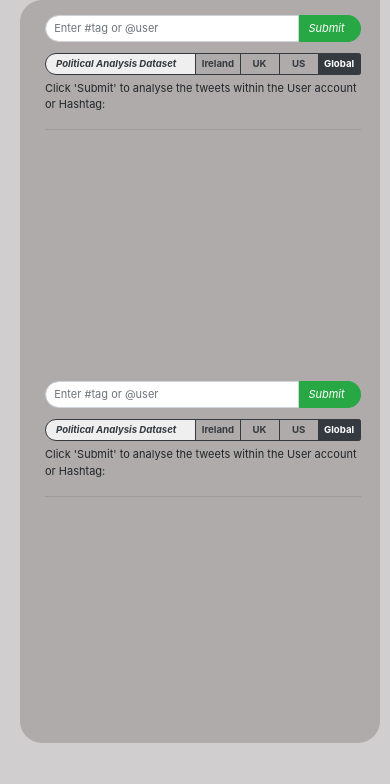
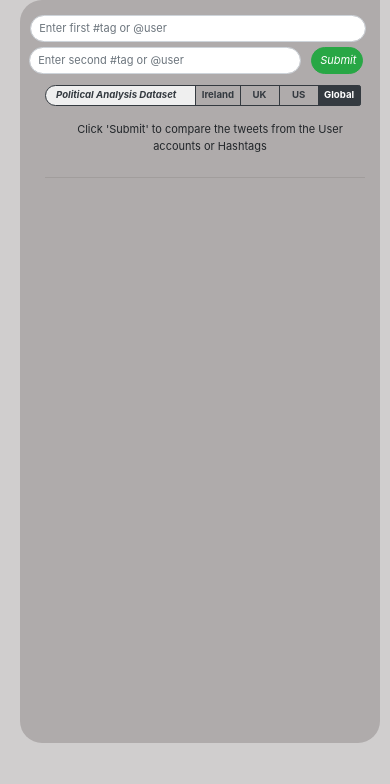
Before and after one commit to a-mcloughlin/final-year-project, a Flask app: page /compare_tweets in a window 390 px wide. Shown: the part 60-844 px from the top of the page. Run offline with Flask 2, Linux system fonts and the light colour scheme; some libraries are stand-ins or nearby versions.

Commit message:
Update compare tweets page (#47)

```diff
--- a/app.py
+++ b/app.py
@@ -1,11 +1,12 @@
 from flask import Flask, render_template, request, send_from_directory, flash
 from internal.political_leaning.political_leaning_ml import ml_model
-from analyse import analyse, analyse_account
+from analyse import analyse, analyse_account, compare_results
 import os
 import urllib
 from markupsafe import Markup
 resultlist = [None,None]
 resultitem = None
+compare=None
 app = Flask(__name__)
 app.secret_key = os.urandom(24)
 
@@ -59,39 +60,56 @@ def analyseQuery():
 @app.route('/compare_tweets')
 def compare():
     resultitem = None
-    return render_template('tabs/compare_tweets.html', resultlist=resultlist)
+    return render_template('tabs/compare_tweets.html', resultlist=resultlist, compare=None)
 
-def compare_err(msg, column):
-    flash(msg, "column"+column+"_error")
-    return render_template('tabs/compare_tweets.html', resultlist=resultlist)
+def compare_err(msg):
+    flash(msg, "error")
+    return render_template('tabs/compare_tweets.html', resultlist=resultlist, compare=None)
 
 # If a request has been made, render the results on the page
 @app.route('/compare_tweets', methods=['POST'])
 def compareQuery():
-    term = request.form.get('twitter_query', None)
-    lp = request.form.get('loopnum', 0)
-
-    if len(term) == 0:
-        return compare_err("You must add a search query", lp)
+    term1 = request.form.get('twitter_query1', None)
+    term2 = request.form.get('twitter_query2', None)
 
     country = request.form.get('countryDataset', 'global')
-    result, err = analyse(term, country)
 
-    if result == "noHashorAt":
-        return compare_err("You must enter a #tag or @user, please try again", lp)
+    if len(term1) == 0:
+        if len(term2) == 0:
+            compare = None
+            return compare_err("You must add a search query in at least one of the input fields")
 
-    elif result == "noTweetsFound":
-        return compare_err("No tweets found for this query, please try again",lp)
+    if len(term1) != 0:
+        result1, err = analyse(term1, country)
+        if err != None:
+            flash("Analysing fewer than 20 tweets will lead to less accurate results. Only "+str(result1.tweetsetInfo.tweet_count)+" tweets analysed for "+str(result1.tweetsetInfo.term))
 
-    if lp == '1':
-        resultlist[0] = result
-    elif lp == '2':
-        resultlist[1] = result
+        if result1 == "invalidSearchQuery":
+            return compare_err(term1+" is not a valid Twitter hashtag or user handle, please try again")
+        elif result1 == "noHashorAt":
+            return compare_err("You must enter a #tag or @user  in the first input field, please try again")
+        elif result1 == "noTweetsFound":
+            return compare_err("No tweets found for the query "+term1+", please try again")
+        resultlist[0] = result1
 
-    if err != None:
-        flash("Analysing fewer than 20 tweets will lead to less accurate results. Only "+str(result.tweetsetInfo.tweet_count)+" tweets analysed for "+str(result.tweetsetInfo.term), "column"+lp+"_info")
+    if len(term2) != 0:
+        result2, err = analyse(term2, country)
+        if err != None:
+            flash("Analysing fewer than 20 tweets will lead to less accurate results. Only "+str(result2.tweetsetInfo.tweet_count)+" tweets analysed for "+str(result2.tweetsetInfo.term))
 
-    return render_template('tabs/compare_tweets.html', resultlist=resultlist)
+        if result2 == "invalidSearchQuery":
+            return compare_err(term2+" is not a valid Twitter hashtag or user handle, please try again")
+        elif result2 == "noHashorAt":
+            return compare_err("You must enter a #tag or @user in input  second input field, please try again")
+        elif result2 == "noTweetsFound":
+            return compare_err("No tweets found for this query "+term2+", please try again")
+        resultlist[1] = result2
+    print(resultlist[0])
+    print(resultlist[1])
+    compare = compare_results(resultlist[0], resultlist[1], country)
+
+
+    return render_template('tabs/compare_tweets.html', resultlist=resultlist, compare=compare)
 
 @app.route('/analyse_account')
 def analyse_acc():
--- a/static/styles/styles.css
+++ b/static/styles/styles.css
@@ -200,8 +200,32 @@ html {
     .tabcontainer {
         margin-bottom: 4px !important;
     }
+    .inpcompare1 {
+        margin-right:10px;
+        border-top-left-radius: 50rem !important;
+        border-bottom-left-radius: 50rem !important;
+        border-top-right-radius: 50rem !important;
+        border-bottom-right-radius: 50rem !important;
+        flex: 70% !important;
+    }
+
+    .inpcompare2 {
+        margin-top:5px;
+        border-top-left-radius: 50rem !important;
+        border-bottom-left-radius: 50rem !important;
+        border-top-right-radius: 50rem !important;
+        border-bottom-right-radius: 50rem !important;
+        flex: 70% !important;
+    }
+    .submbtn{
+        margin-top:5px;
+    }
 }
 
+.submbtn{
+    margin-right:10px;
+    margin-left:10px;
+}
 @media (min-width: 761px) {
     #politicalLeaningDesc1 {
         position: absolute;
@@ -264,6 +288,16 @@ html {
     .sentimentEmojis {
         height: 30px;
         width: 30px;
+    }
+
+    .inpcompare1 {
+        border-top-left-radius: 50rem !important;
+        border-bottom-left-radius: 50rem !important;
+    }
+
+    .inpcompare2 {
+        border-top-right-radius: 50rem !important;
+        border-bottom-right-radius: 50rem !important;
     }
 }
 
@@ -527,4 +561,5 @@ html {
     margin-bottom: 6px;
     text-align: center;
 }
+
 /* End */
--- a/templates/base.html
+++ b/templates/base.html
@@ -22,14 +22,14 @@
 				document.getElementById("loading").style.display = "block";
 				$(this).parent().trigger('submit')
 			}
-			function showLoadingCompare(i){
-				var myElem = document.getElementsByName("result_section_1_"+i)[0];
+			function showLoadingCompare(){
+
+				var myElem = document.getElementById("result_section_1");
 				if (myElem != null) {
 					myElem.style.display = "none";
-					document.getElementsByName("result_section_3_"+i)[0].style.display = "none";
-					document.getElementsByName("result_section_2_"+i)[0].style.display = "none";
+					document.getElementById("result_section_2").style.display = "none";
 				}
-				document.getElementsByName("loading_"+i)[0].style.display = "block";
+				document.getElementById("loading").style.display = "block";
 				$(this).parent().trigger('submit')
 			}
 			function showLoadingAnalyseAcc(){
@@ -45,7 +45,7 @@
 		</script>
 		<nav class="navbar navbar-expand-lg fixed-top flex-nowrap">
         	<img src="{{ url_for('static',filename='images/fyplogo.png') }}" alt="logo" class="logo"/>
-  			<a class="navbar-brand" href="/analyse">  Twitter Analysis Application</a>
+  			<a class="navbar-brand" href="/home">  Twitter Analysis Application</a>
   			<div class="collapse navbar-collapse d-flex">
   				<ul class="nav nav-tabs bd-navbar-nav .nav-justified" id="myTab" role="tablist">
 	  				<li class="nav-item">
--- a/templates/tabs/compare_tweets.html
+++ b/templates/tabs/compare_tweets.html
@@ -5,50 +5,32 @@
 {% block tab3 %}" style="background: #AFABAB; border-color: #AFABAB; font-weight: bold;{% endblock %}
 {% block tab4 %}{% endblock %}
 {% block content %}
-    <div class="bigtab d-flex comparetab">
-      <div style="border: 0; table-layout: fixed;" class="two-row-fill row">
-        {% for result in resultlist %}
-			{% if loop.index == 1 %}
-				<div class="col-12 col-md-6 compare-content1">
-				{% set column = "column1"%}
-			{% else %}
-				<div class="col-12 col-md-6 compare-content2">
-				{% set column = "column2"%}
-			{%endif%}
-			{% with messages = get_flashed_messages(category_filter=[column+"_info"]) %}
+  <div class="bigtab d-flex flex-column">
+  {% with messages = get_flashed_messages(with_categories=true) %}
 	  {% if messages %}
-					{% for message in messages %}
-					<div class="info alert alert-warning alert-dismissible" role="alert">
-						<button type="button" class="close" data-dismiss="alert" aria-label="Close">
-						<span aria-hidden="true">×</span></button>
+	    {% for category, message in messages %}
+		  <div class="{{category}} alert alert-warning alert-dismissible" role="alert">
+		  <button type="button" class="close" data-dismiss="alert" aria-label="Close"><span aria-hidden="true">×</span></button>
 			{{message}}
 		  </div>
 		{% endfor %}
 	  {% endif %}
 	{% endwith %}
-			{% with messages = get_flashed_messages(category_filter=[column+"_error"]) %}
-				{% if messages %}
-					{% for message in messages %}
-					<div class="error alert alert-warning alert-dismissible" role="alert">
-						<button type="button" class="close" data-dismiss="alert" aria-label="Close">
-						<span aria-hidden="true">×</span></button>
-						{{message}}
-					</div>
-					{% endfor %}
-				{% endif %}
-			{% endwith %}
+    <table style="border: 0; width:100%; table-layout: fixed;">
+      <tr style="border-bottom: 1px solid #a19d9c;">
+        <div class="row two-row-fill" >
           <form action="compare_tweets" style="width:100%;" method="POST">
-            <input type="hidden" id='loopnum' name='loopnum' style="display:none;" value="{{loop.index}}">
-              <div class="input-group mb-3">
-                <input class="rounded-pill-left form-control" type="text" style="width:50%;" placeholder="Enter #tag or @user" aria-label="query" aria-describedby="basic-addon2"  id="twitter_query" name="twitter_query">
+            <input type="hidden" id='loopnum' name='loopnum' style="display:none;" value="1">
+              <div class="input-group mb-3" style="display: flex; flex-wrap: wrap;">
+                <input class="form-control inpcompare1" type="text" placeholder="Enter first #tag or @user" aria-label="query" aria-describedby="basic-addon2"  id="twitter_query1" name="twitter_query1">
+                <input class="form-control inpcompare2" type="text" placeholder="Enter second #tag or @user" aria-label="query" aria-describedby="basic-addon2"  id="twitter_query2" name="twitter_query2">
                 <span class="input-group-btn">
-            	  <button class="btn btn-success rounded-pill-right" style="padding-right: 15px;" onclick="showLoadingCompare({{loop.index}})">
+                  <button class="submbtn btn btn-success rounded-pill-left rounded-pill-right" onclick="showLoadingCompare()">
                     <i class="fa fa-search">Submit</i>
                   </button>
                 </span>
-                <br>
               </div>
-			  <div class="btn-group btn-group-sm biggroup" role="group" data-toggle="buttons" style="width:100%; flex: 1; border-radius: 2px; padding-bottom: 10px; padding-top: 10px; margin-right:10px;">
+              <div class="col-12 col-md-6 btn-group btn-group-sm biggroup" role="group" data-toggle="buttons" style="margin: auto; flex: 1; border-radius: 2px; padding-top: 5px; width:100%;">
               <label class="btn btn-outline-dark form-check-label" style="border-top-left-radius: 50rem; border-bottom-left-radius: 50rem;  pointer-events: none; background:#efefef; padding-left:10px;" >
                 <b style="font-style: italic;">Political Analysis Dataset&nbsp;</b>
               </label>
@@ -70,13 +52,36 @@
                 <input class="btn-check" type="radio" name="countryDataset" autocomplete="off"  value="global" id="global" style="display: none;" checked/>Global
               </label>
             </div>
-              <label for="twitter_query">Click 'Submit' to analyse the tweets within the User account or Hashtag:</label>
           </form>
-            <hr>
-			<div Name="loading_{{loop.index}}" style="display: none;">
+        </div>  <label for="twitter_query" style="text-align:center; padding-left:10px;padding-bottom: 10px; padding-top: 10px; ">Click 'Submit' to compare the tweets from the User accounts or Hashtags</label>
+
+        <div style="border-bottom: 1px solid #a19d9c; padding-top:7.5px;"/>
+      </tr>
+      <tr>
+    <div id="result_section_2" style="text-align:center; padding-top:10px;">
+    {% if compare != None %}
+      <b>{{compare.term1}}</b>{{compare.tweetcount}}<b>{{compare.term2}}</b><br>
+      The tweets {% if compare.type1 == 'usr' %}by {% elif compare.type1== 'tag'  %}in {% endif %}<b>{{compare.term1}}</b>{{compare.sentiment}}{% if compare.type2 == 'usr' %}by {% elif compare.type2== 'tag'  %}in {% endif %}<b>{{compare.term2}}</b><br>
+      The tweets {% if compare.type1 == 'usr' %}by {% elif compare.type1== 'tag'  %}in {% endif %}<b>{{compare.term1}}</b>{{compare.pol_leaning}}{% if compare.type2 == 'usr' %}by {% elif compare.type2== 'tag'  %}in {% endif %}<b>{{compare.term2}}</b><br>
+    {% endif %}
+      </div>
+      </tr>
+    </table>
+    <div id="loading" style="display: none;">
       <img class="loadingImg" src="{{ url_for('static',filename='images/loading-gif.gif') }}" alt="loading"/>
     </div>
+    <br>
+    <div id="result_section_1">
+    <div style="border: 0; table-layout: fixed;" class="two-row-fill row">
+    {% for result in resultlist %}
     {% if result != None %}
+			{% if loop.index == 1 %}
+				<div class="col-12 col-md-6 compare-content1">
+				{% set column = "column1"%}
+			{% else %}
+				<div class="col-12 col-md-6 compare-content2">
+				{% set column = "column2"%}
+			{%endif%}
       		<div Name="result_section_1_{{loop.index}}">
           <div style="text-align:center; padding-top:7.5px; ">Search Term: <b>{{result.tweetsetInfo.term}}</b>
 				&nbsp;<a class="seetweetsbtn"
@@ -246,7 +251,7 @@
 					</tr>
 				</table>
            </div>
-        <div Name="result_section_3_{{loop.index}}" style="text-align:center; padding-top: 10px;">
+        <div Name="result_section_3_1" style="text-align:center; padding-top: 10px;">
           <a class="btn btn-primary"
           	href="https://twitter.com/intent/tweet?text=Analysis%20of%20{{result.tweetsetInfo.term | urlencode }}%3A%0ASentiment%3A%20%20%20%20%20%20%09{{result.tweetsetInfo.summary | urlencode }}%0APolitics%3A%20%20%20%20%20%20%20%20%20%09{{result.political_sentiment_data.pol_summary | urlencode }}%0AStrongest%20Emotions%3A%20{% for item in result.most_used_data.emotion_summary %}{{item | urlencode }}{% if not loop.last %},&nbsp;{%endif%}{% endfor %}%0AMost%20Used%20Words%3A%20%20%20%20{% for item in result.most_used_data.most_used_words %}{{item.word | urlencode }}{% if not loop.last %},&nbsp;{%endif%}{% endfor %}{% if result.most_used_data.most_used_emojis != [] %}%0AMost%20Used%20Emojis%3A%20%20%20{% for item in result.most_used_data.most_used_emojis %}{{item.word | urlencode }}{% if not loop.last %},&nbsp;{% else %}&#010;{%endif%}{% endfor %}{% endif %}%0AAnalysed%20with%3A%20%09%20%20%23TwitterAnalysisApplication"
          	target="_blank">
@@ -259,4 +264,5 @@
         {% endfor %}
   </div>
   </div>
+  </div>
 {% endblock %}
```
Also changed, not shown: analyse.py (+61 -0 lines). Lines whose indentation alone changed are shown as unchanged.
